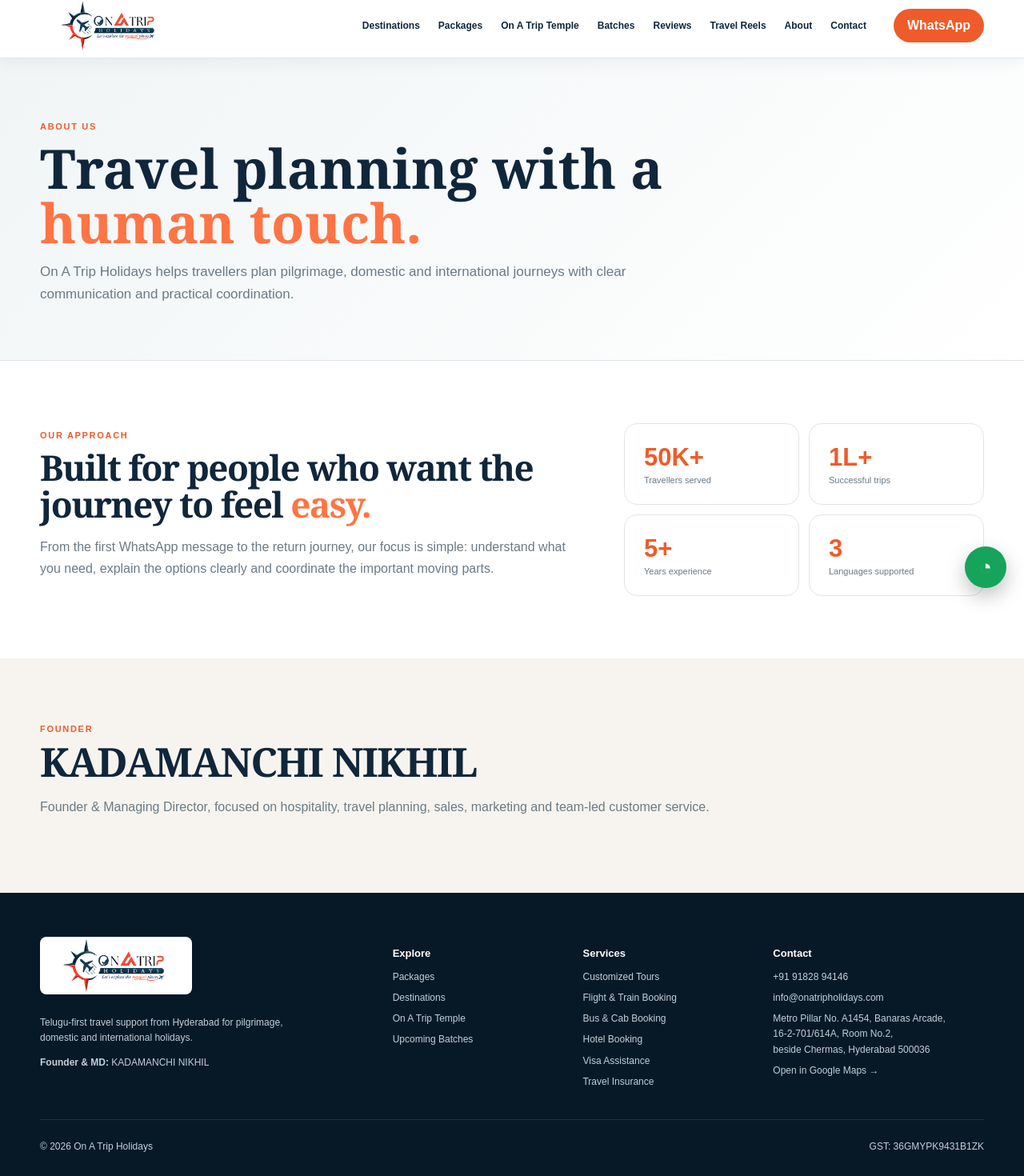
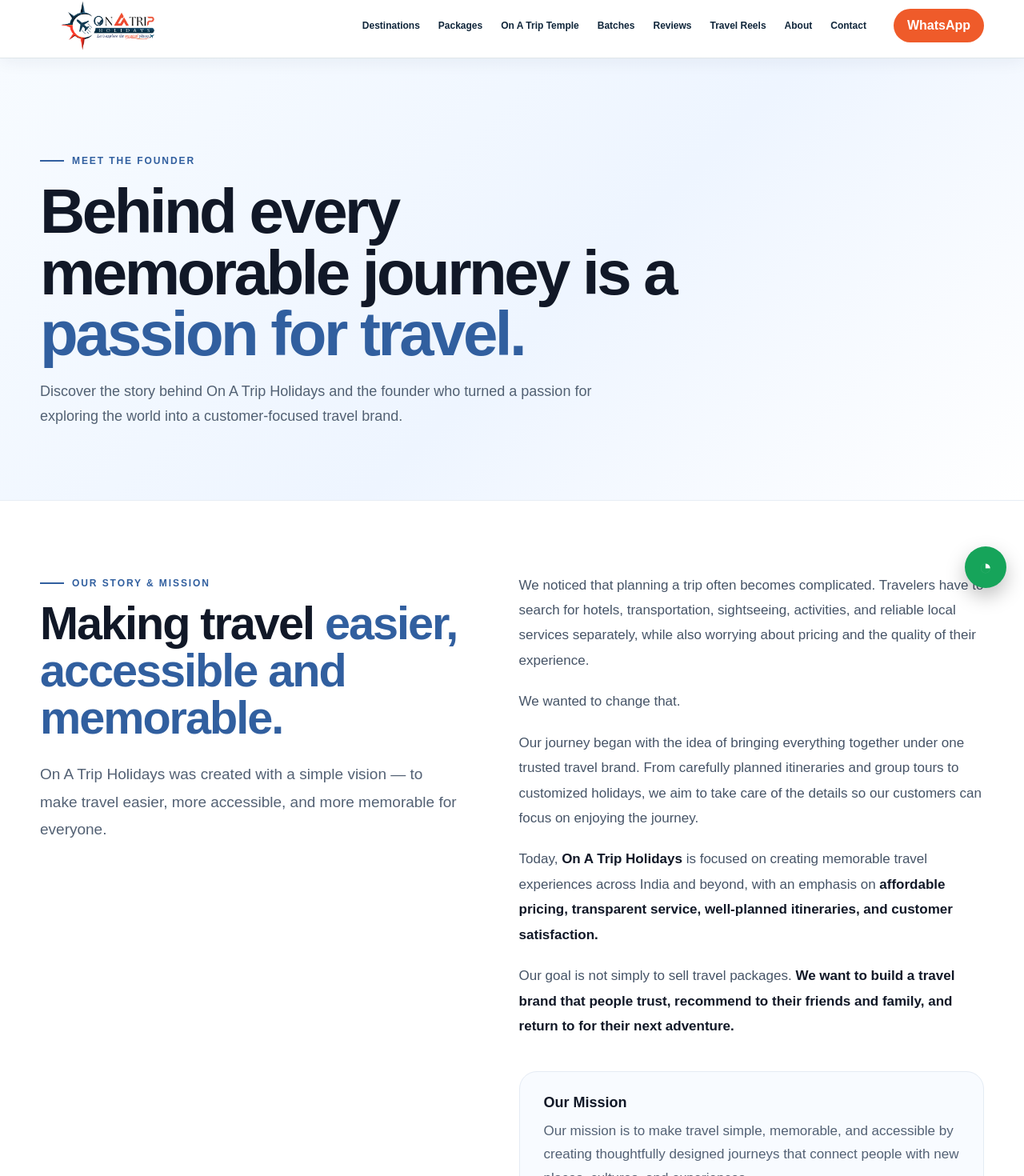
Before and after one commit to onatripholidays-web/On-a-trip, a Next.js app: page /about in a window 1280 px wide. Shown: the part 43-1513 px from the top of the page at 80% size. Built offline with nearby package versions, Linux system fonts and the light colour scheme.

Commit message:
Build Founder & CEO About page

```diff
--- a/app/about/page.tsx
+++ b/app/about/page.tsx
@@ -1,3 +1,97 @@
-import type {Metadata} from "next"; import SiteShell from "@/components/SiteShell";
-export const metadata:Metadata={title:"About On A Trip Holidays",description:"Learn about On A Trip Holidays, a Hyderabad travel company focused on Telugu-first travel support."};
-export default function About(){return <SiteShell><main><section className="page-hero"><div className="container"><span className="eyebrow">ABOUT US</span><h1>Travel planning with a <em>human touch.</em></h1><p>On A Trip Holidays helps travellers plan pilgrimage, domestic and international journeys with clear communication and practical coordination.</p></div></section><section className="section"><div className="container about-grid"><div><span className="eyebrow">OUR APPROACH</span><h2>Built for people who want the journey to feel <em>easy.</em></h2><p className="lead">From the first WhatsApp message to the return journey, our focus is simple: understand what you need, explain the options clearly and coordinate the important moving parts.</p></div><div className="about-stats"><div><strong>50K+</strong><span>Travellers served</span></div><div><strong>1L+</strong><span>Successful trips</span></div><div><strong>5+</strong><span>Years experience</span></div><div><strong>3</strong><span>Languages supported</span></div></div></div></section><section className="section soft-section"><div className="container"><span className="eyebrow">FOUNDER</span><h2>KADAMANCHI NIKHIL</h2><p className="lead">Founder & Managing Director, focused on hospitality, travel planning, sales, marketing and team-led customer service.</p></div></section></main></SiteShell>}
+import type {Metadata} from "next";
+import Link from "next/link";
+import SiteShell from "@/components/SiteShell";
+import styles from "./about.module.css";
+
+export const metadata:Metadata={
+  title:"About On A Trip Holidays | Founder & CEO",
+  description:"Meet Kadamanchi Nikhil, Founder & CEO of On A Trip Holidays, and discover the story, vision and mission behind the travel brand."
+};
+
+export default function About(){
+  return <SiteShell>
+    <main className={styles.page}>
+      <section className={styles.hero}>
+        <div className={styles.container}>
+          <span className={styles.eyebrow}>MEET THE FOUNDER</span>
+          <h1>Behind every memorable journey is a <em>passion for travel.</em></h1>
+          <p>Discover the story behind On A Trip Holidays and the founder who turned a passion for exploring the world into a customer-focused travel brand.</p>
+        </div>
+      </section>
+
+      <section className={styles.story}>
+        <div className={`${styles.container} ${styles.storyGrid}`}>
+          <div>
+            <span className={styles.eyebrow}>OUR STORY & MISSION</span>
+            <h2 className={styles.sectionTitle}>Making travel <em>easier, accessible and memorable.</em></h2>
+            <p className={styles.lead}>On A Trip Holidays was created with a simple vision — to make travel easier, more accessible, and more memorable for everyone.</p>
+          </div>
+          <div className={styles.storyText}>
+            <p>We noticed that planning a trip often becomes complicated. Travelers have to search for hotels, transportation, sightseeing, activities, and reliable local services separately, while also worrying about pricing and the quality of their experience.</p>
+            <p>We wanted to change that.</p>
+            <p>Our journey began with the idea of bringing everything together under one trusted travel brand. From carefully planned itineraries and group tours to customized holidays, we aim to take care of the details so our customers can focus on enjoying the journey.</p>
+            <p>Today, <strong>On A Trip Holidays</strong> is focused on creating memorable travel experiences across India and beyond, with an emphasis on <strong>affordable pricing, transparent service, well-planned itineraries, and customer satisfaction.</strong></p>
+            <p>Our goal is not simply to sell travel packages. <strong>We want to build a travel brand that people trust, recommend to their friends and family, and return to for their next adventure.</strong></p>
+            <div className={styles.mission}>
+              <h3>Our Mission</h3>
+              <p>Our mission is to make travel simple, memorable, and accessible by creating thoughtfully designed journeys that connect people with new places, cultures, and experiences.</p>
+            </div>
+          </div>
+        </div>
+      </section>
+
+      <section className={styles.ceo}>
+        <div className={`${styles.container} ${styles.ceoGrid}`}>
+          <div className={styles.portrait} aria-label="Kadamanchi Nikhil, Founder & CEO portrait placeholder">
+            <div className={styles.initials}>KN</div>
+          </div>
+          <div className={styles.ceoCopy}>
+            <span className={styles.eyebrow}>FOUNDER & CEO</span>
+            <h2>KADAMANCHI NIKHIL</h2>
+            <p className={styles.role}>Founder & CEO — On A Trip Holidays</p>
+            <p>Turning a passion for exploring the world into journeys people remember.</p>
+            <p>My journey began in 2017, when I started building my career with a strong desire to learn, grow, and create something of my own. Over the years, my curiosity took me beyond work—it became a passion for discovering new places, experiencing different cultures, and understanding what makes every journey special.</p>
+            <p>In 2021, I founded On A Trip Holidays with a simple vision: to make travel more than just a trip, but an experience worth remembering.</p>
+            <p>What started with a passion for exploring destinations has grown into a vision of building a trusted and customer-focused travel brand. From carefully planned holidays and group tours to pilgrimage journeys and customized travel experiences, I believe every traveller deserves a journey that feels personal, seamless, and memorable.</p>
+            <p>Today, my focus is on taking On A Trip Holidays to the next level—combining technology, personalized service, and genuine passion for travel to create better experiences for every customer.</p>
+            <blockquote className={styles.quote}>“I believe the best journeys don't just take you to new places — they create stories you carry with you.”</blockquote>
+            <div className={styles.signature}>Kadamanchi Nikhil<span>Founder & CEO · On A Trip Holidays</span></div>
+            <div className={styles.links}>
+              <a href="https://www.instagram.com/kadamanchi_nikhil/" target="_blank" rel="noreferrer">Instagram · @KADAMANCHI_NIKHIL</a>
+              <a href="https://www.linkedin.com/in/nikhil-kadamanchi/" target="_blank" rel="noreferrer">LinkedIn · Nikhil Kadamanchi</a>
+              <a href="mailto:kadamanchinikhil1@gmail.com">Email</a>
+            </div>
+          </div>
+        </div>
+      </section>
+
+      <section className={styles.values}>
+        <div className={`${styles.container} ${styles.valuesIntro}`}>
+          <span className={styles.eyebrow}>FOUNDER'S VISION</span>
+          <h2 className={styles.sectionTitle}>A clear direction for the <em>journey ahead.</em></h2>
+          <p className={styles.lead}>To be No 1 in the Travel Industry by building a travel brand defined by trust, thoughtful planning, personalized service and memorable experiences.</p>
+        </div>
+        <div className={`${styles.container} ${styles.valueGrid}`}>
+          <article className={styles.valueCard}><span className={styles.valueNumber}>01</span><h3>Simple Travel</h3><p>Make the planning process easier by bringing important travel services and coordination together.</p></article>
+          <article className={styles.valueCard}><span className={styles.valueNumber}>02</span><h3>Memorable Journeys</h3><p>Create thoughtfully planned experiences that travellers remember long after the trip ends.</p></article>
+          <article className={styles.valueCard}><span className={styles.valueNumber}>03</span><h3>Customer Trust</h3><p>Build lasting relationships through transparent service, practical planning and customer satisfaction.</p></article>
+        </div>
+      </section>
+
+      <section className={styles.stats}>
+        <div className={`${styles.container} ${styles.statsGrid}`}>
+          <div className={styles.stat}><strong>50K+</strong><span>Successful travellers</span></div>
+          <div className={styles.stat}><strong>5+</strong><span>Years in the travel industry</span></div>
+          <div className={styles.stat}><strong>2021</strong><span>On A Trip Holidays founded</span></div>
+        </div>
+      </section>
+
+      <section className={styles.cta}>
+        <div className={`${styles.container} ${styles.ctaBox}`}>
+          <div><h2>Every journey has a story.</h2><p>We are here to help create yours.</p></div>
+          <Link href="/contact">Plan My Trip</Link>
+        </div>
+      </section>
+    </main>
+  </SiteShell>
+}
```
